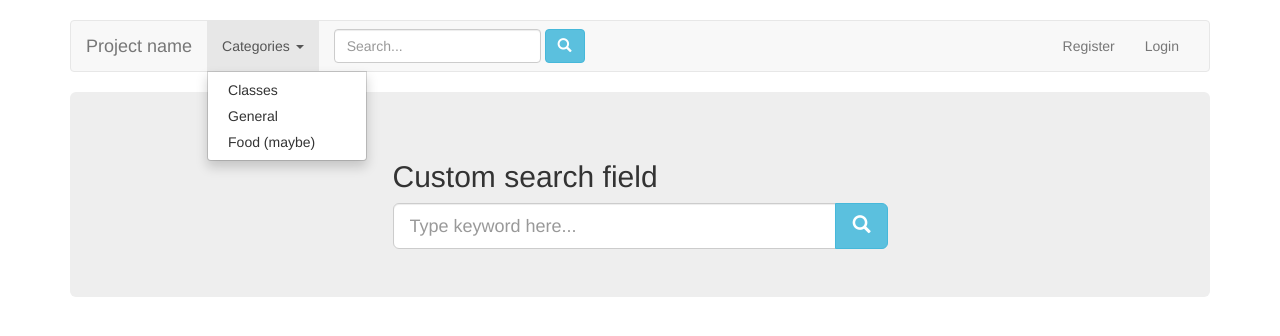
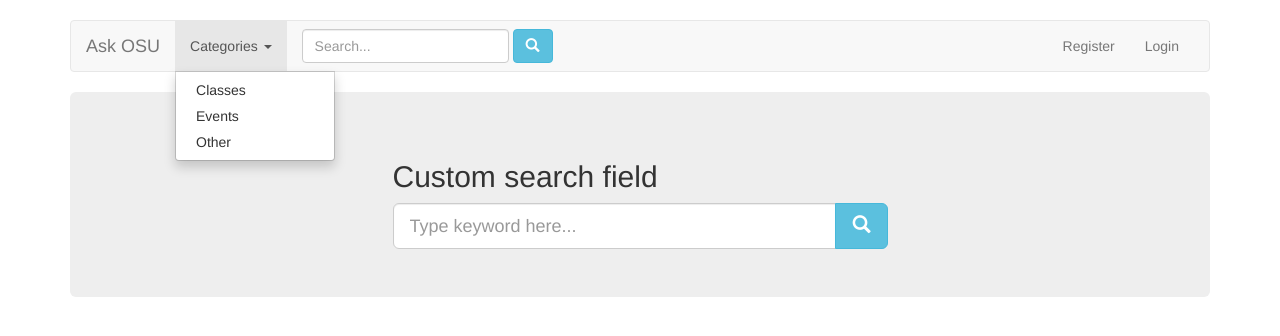
Before and after one commit to Group-WebDesign/Final, a PHP site: page / in a window 1280 px wide, after a click on "Categories". Shown: the top 336 px of the page. Run offline with PHP 8.4, Linux system fonts and the light colour scheme; some libraries are stand-ins or nearby versions.

Commit message:
fixed buttons

```diff
--- a/index.php
+++ b/index.php
@@ -38,7 +38,7 @@
               <span class="icon-bar"></span>
               <span class="icon-bar"></span>
             </button>
-            <a class="navbar-brand" href="#">Project name</a>
+            <a class="navbar-brand" href="index.php">Ask OSU</a>
           </div>
           <div id="navbar" class="navbar-collapse collapse">
             <ul class="nav navbar-nav">
@@ -49,8 +49,8 @@
                 <a href="#" class="dropdown-toggle" data-toggle="dropdown" role="button" aria-haspopup="true" aria-expanded="false">Categories <span class="caret"></span></a>
                 <ul class="dropdown-menu">
                   <li><a href="#">Classes</a></li>
-                  <li><a href="#">General</a></li>
-                  <li><a href="#">Food (maybe)</a></li>
+                  <li><a href="#">Events</a></li>
+                  <li><a href="#">Other</a></li>
                 </ul>
               </li>
               <form class="navbar-form navbar-left" role="search">
@@ -63,8 +63,8 @@
               </form>
             </ul>
             <ul class="nav navbar-nav navbar-right">
-              <li><a href="register.html">Register</a></li>
-              <li><a href="login.html">Login</a></li>
+              <li><a href="register.php">Register</a></li>
+              <li><a href="login.php">Login</a></li>
             </ul>
           </div><!--/.nav-collapse -->
         </div><!--/.container-fluid -->
--- a/login.php
+++ b/login.php
@@ -27,7 +27,7 @@
       <form class="form-signin">
         <h2 class="form-signin-heading" align="center"><b>Welcome back!</b></h2>
         <br>
-        <label for="inputEmail" class="sr-only col-sm-2">Email address</label>
+        <label for="inputEmail" class="sr-only col-sm-2">Username</label>
         <input type="email" id="inputEmail" class="form-control" placeholder="Email address" required autofocus>
         <br>
         <label for="inputPassword" class="sr-only col-sm-2">Password</label>
@@ -35,7 +35,7 @@
         <input type="password" id="inputPassword" class="form-control" placeholder="Password" required>
         <br>
         <button class="btn btn-lg btn-success btn-block" type="submit">Sign in</button>
-        <a href="index.html" class="btn btn-lg btn-danger btn-block" type="submit">Cancel</a>
+        <a href="index.php" class="btn btn-lg btn-danger btn-block" type="submit">Home</a>
       </form>
 
     </div> <!-- /container -->
```
Also changed, not shown: register.php (+5 -5 lines).
